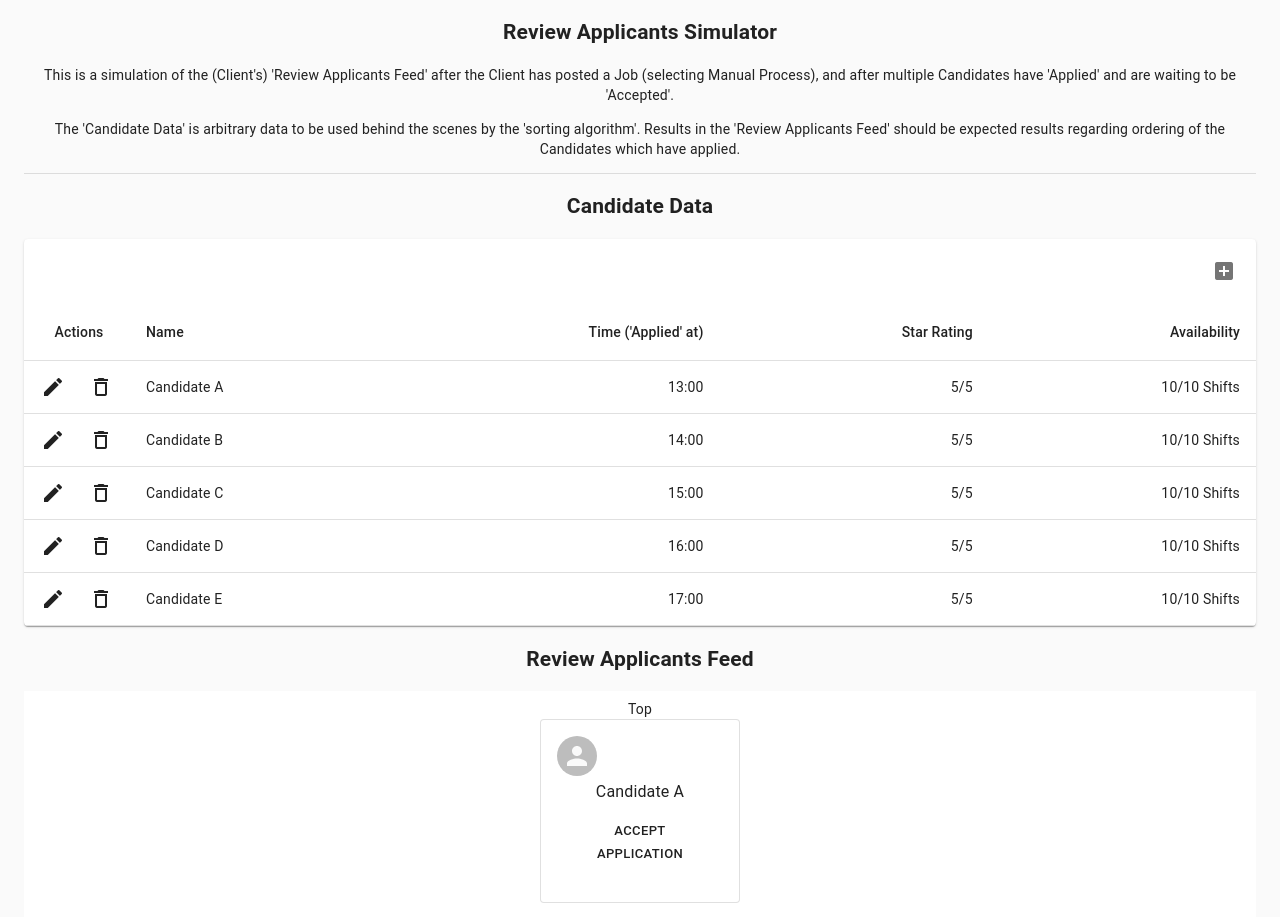
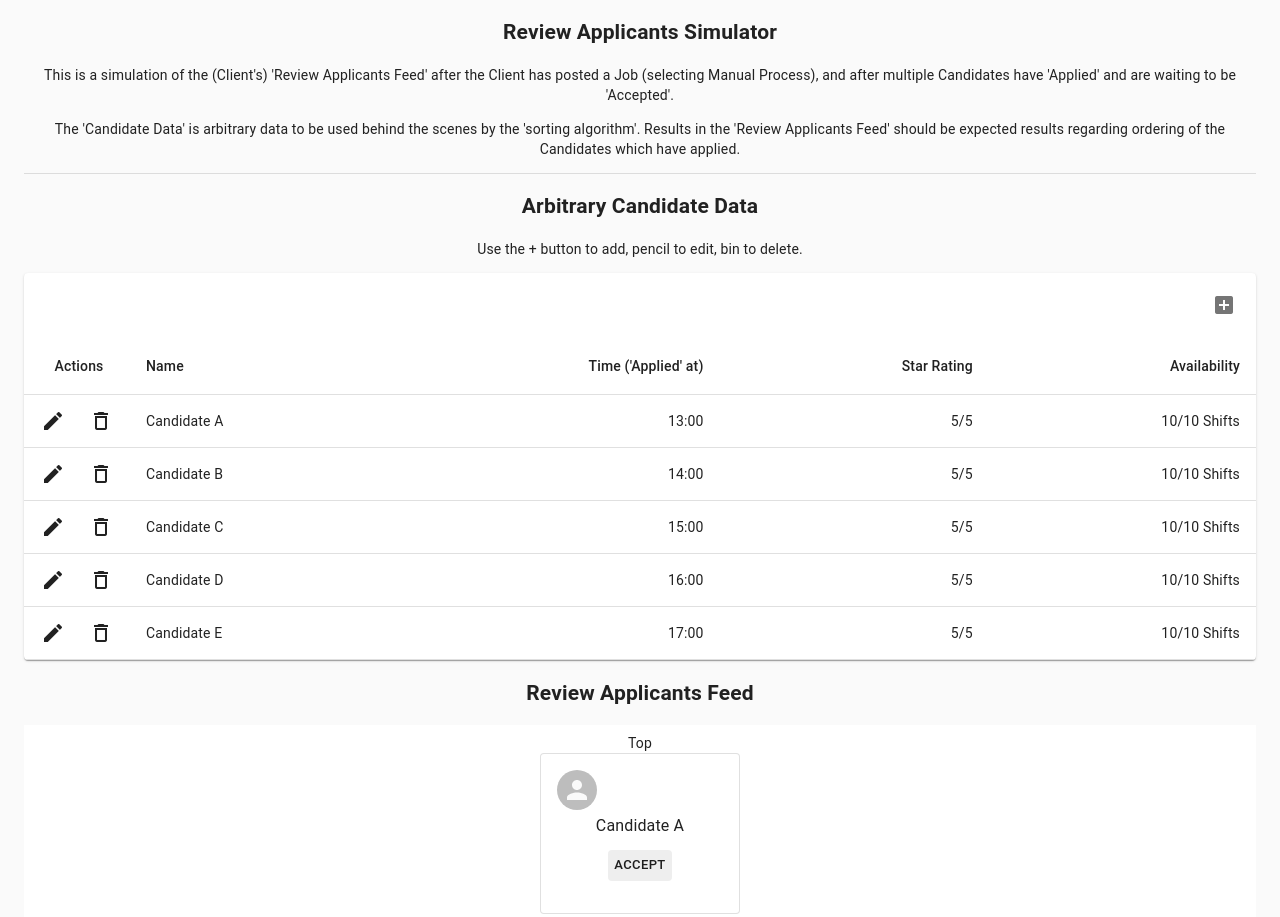
Before and after one commit to timhc22/applications-playground, a React (Create React App) app: page / in a window 1280 px wide. Shown: the top 917 px of the page. Built offline with nearby package versions, Linux system fonts and the light colour scheme.

Commit message:
Tweak styles

```diff
--- a/src/pages/DashboardPage/DashboardPage.tsx
+++ b/src/pages/DashboardPage/DashboardPage.tsx
@@ -50,7 +50,8 @@ export default function DashboardPage(): JSX.Element {
         'Review Applicants Feed' should be expected results regarding ordering of the Candidates which have applied.</p>
 
       <Divider />
-      <h2>Candidate Data</h2>
+      <h2>Arbitrary Candidate Data</h2>
+      <p>Use the + button to add, pencil to edit, bin to delete.</p>
 
       <TableContainer component={Paper}>
         <MaterialTable
--- a/src/pages/DashboardPage/ReviewList.tsx
+++ b/src/pages/DashboardPage/ReviewList.tsx
@@ -24,9 +24,16 @@ const useStyles = makeStyles((theme: Theme) =>
       alignItems: 'center',
     },
     card: {
-      maxWidth: 200,
+      width: 200,
       marginBottom: 15,
     },
+    buttonContainer: {
+      display: 'flex',
+      justifyContent: 'center'
+    },
+    button: {
+      backgroundColor: '#eee',
+    }
   }),
 );
 
@@ -54,8 +61,9 @@ export default function ReviewList(props: any): JSX.Element {
                   <Avatar alt={row.name} />
                 </ListItemAvatar>
                 <ListItemText primary={row.name}/>
-                <CardActions>
-                  <Button size="small">Accept Application</Button>
+                <CardActions className={classes.buttonContainer}>
+                  <Button className={classes.button} size="small">
+                    Accept</Button>
                 </CardActions>
               </CardContent>
             </Card>
```
